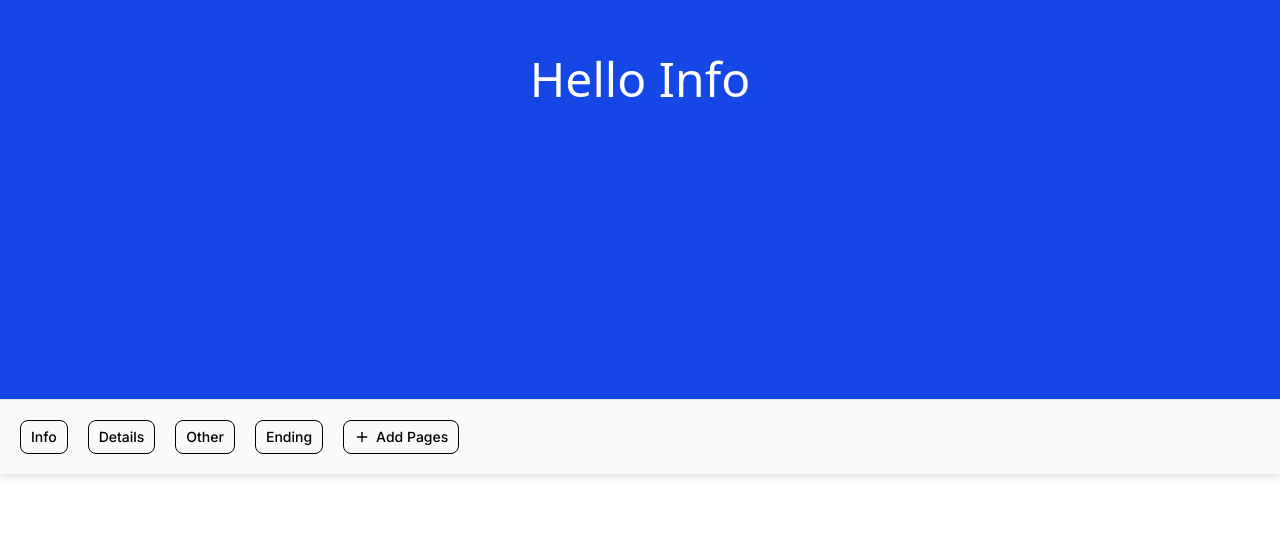
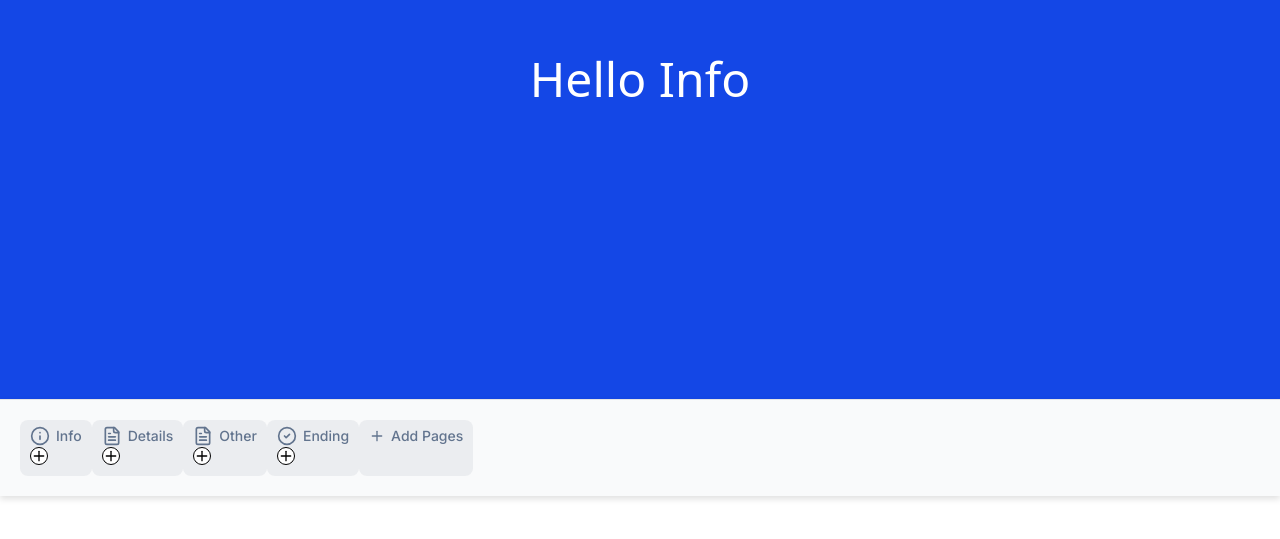
Before and after one commit to lavak00731/draggableMenu, a React (Vite) app: page / in a window 1280 px wide. Shown: the part 241-780 px from the top of the page. Built offline with nearby package versions, Linux system fonts and the light colour scheme.

Commit message:
rendering icons

```diff
--- a/src/components/Nav.tsx
+++ b/src/components/Nav.tsx
@@ -1,21 +1,39 @@
 import { NavLink } from "react-router-dom"
 import type { pagesTypes } from "../types/pagesTypes"
-import { Plus } from 'lucide-react';
+import { Plus, Info, CircleCheck, FileText } from 'lucide-react';
 
 export const Nav = ({pages}:{ pages: pagesTypes[] }) => {
+  const iconsAssignation = (i: number) => {
+    switch (i) {
+      case 0:
+        return <Info  size={20}/>
+
+      case pages.length - 1:
+        return <CircleCheck size={20}/>
+
+      default:
+        return <FileText size={20}/>
+
+    }
+  }
   return (
     <nav className="bg-gray-50 drop-shadow-md p-5 border-neutral-200 border-t">
-        <ul className="flex flex-row gap-x-5">
+        <ul className="flex flex-row">
             {
-                pages.map((page:pagesTypes) =>{
-                    return <li className="py-1.5 px-2.5 border rounded-lg" key={page.id}>
-                               <NavLink className="flex flex-row items-center gap-1.5 font-inter leading-5  capitalize font-medium text-sm" to={page.route}>
+                pages.map((page:pagesTypes, i:number) =>{
+                    return <li className="py-1.5 px-2.5 border-neutral-200 rounded-lg bg-gray-400/[.15] text-slate-500 hover:bg-gray-400/[.35] focus-within:border-blue-600 focus-within:border-1 focus-within:bg-white " key={page.id}>
+                               <NavLink className="flex flex-row items-center gap-1.5 font-inter leading-5 capitalize font-medium text-sm  focus-visible:text-zinc-900 focus-visible:outline-0" to={page.route}>
+                                  {iconsAssignation(i)}
                                   {page.name}
                                 </NavLink>
+                                <button type="button" aria-hidden="true" tabIndex={-1} className="rounded-full border bg-white text-black">
+                                  <Plus size={16}/>
+                                  <span className="sr-only">Add Page</span>
+                                </button>
                             </li>
                 })
             }
-            <li className="py-1.5 px-2.5 border rounded-lg"><button className="flex flex-row items-center gap-1.5 font-inter leading-5 capitalize font-medium text-sm"><Plus size={16}/> Add Pages</button></li>
+            <li className="py-1.5 px-2.5 border-neutral-200 rounded-lg bg-gray-400/[.15] text-slate-500 hover:bg-gray-400/[.35] focus-within:border-blue-600 focus-within:border-1 focus-within:bg-white "><button className="flex flex-row items-center gap-1.5 font-inter leading-5 capitalize font-medium text-sm  focus-visible:text-zinc-900 focus-visible:outline-0"><Plus size={16}/> Add Pages</button></li>
         </ul>
     </nav>
   )
```
